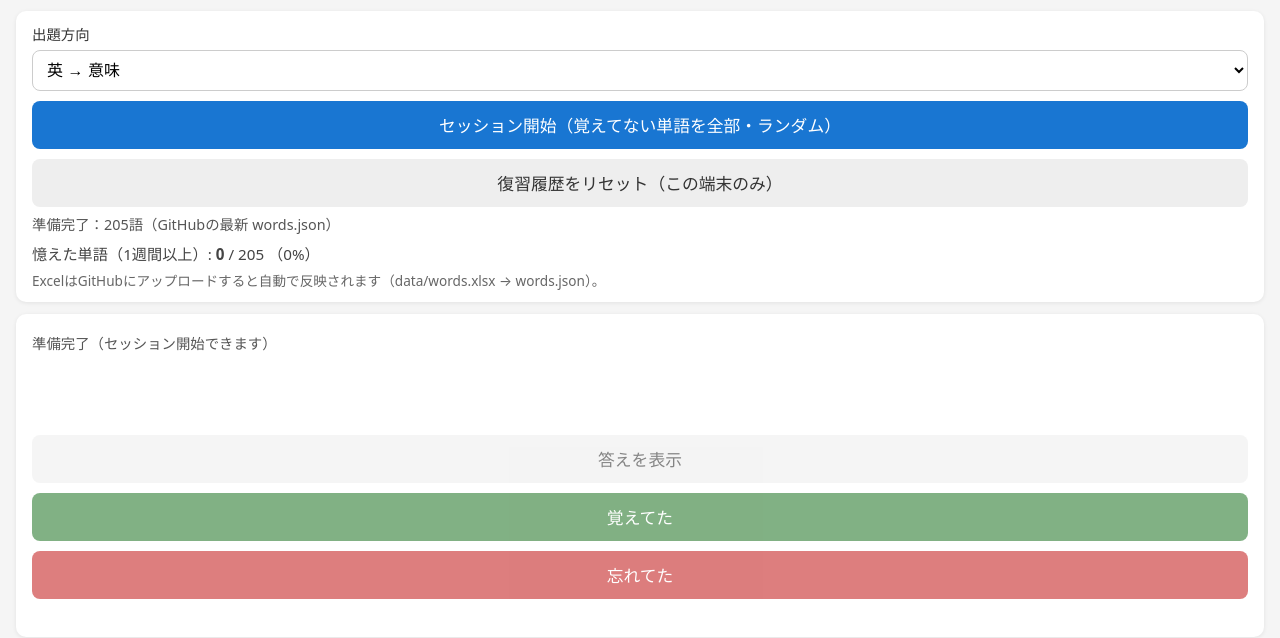
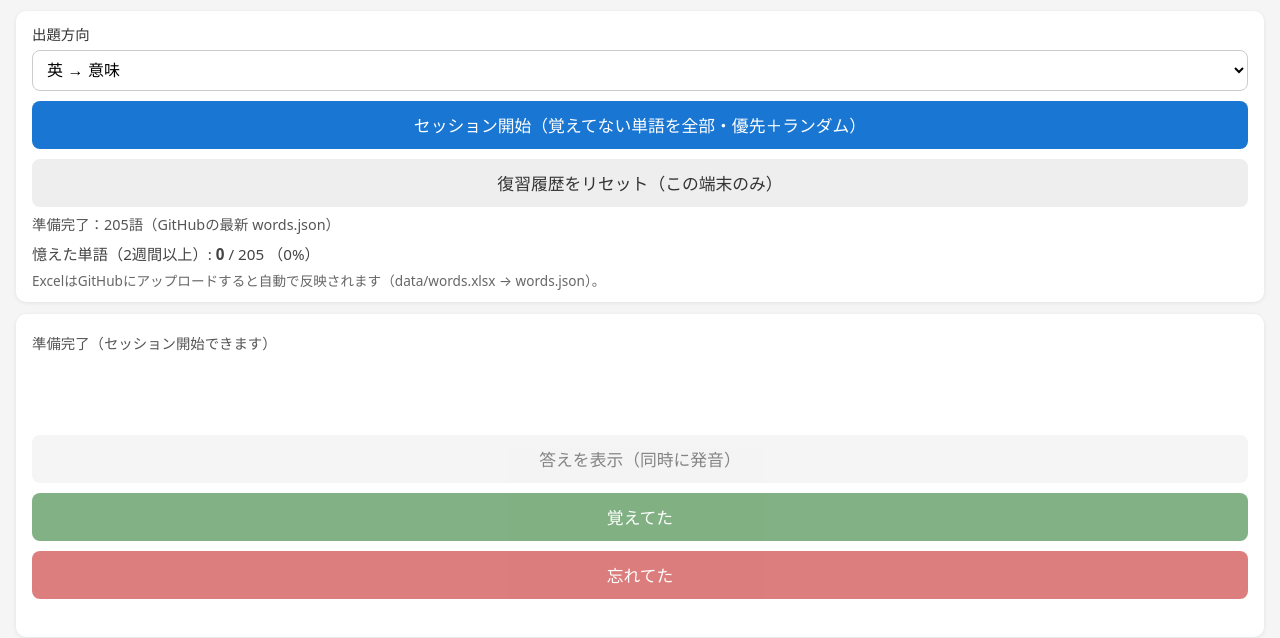
Before and after one commit to fugu99/vocab-remember-app, a plain HTML site: page index.html in a window 1280 px wide. Shown: the part 62-700 px from the top of the page. Drawn offline with Linux system fonts and the light colour scheme.

Commit message:
Update index.html

```diff
--- a/index.html
+++ b/index.html
@@ -34,14 +34,13 @@
       <option value="meaning-to-en">意味 → 英</option>
     </select>
 
-    <button class="primary" id="startBtn">セッション開始（覚えてない単語を全部・ランダム）</button>
+    <button class="primary" id="startBtn">セッション開始（覚えてない単語を全部・優先＋ランダム）</button>
     <button class="secondary" id="resetBtn">復習履歴をリセット（この端末のみ）</button>
 
     <div class="status" id="setupStatus">準備中...</div>
 
-    <!-- ★追加：統計表示 -->
     <div class="stats" id="statsLine">
-      憶えた単語（1週間以上）: <b id="learnedCount">0</b> / <span id="totalCount">0</span>
+      憶えた単語（2週間以上）: <b id="learnedCount">0</b> / <span id="totalCount">0</span>
       （<span id="learnedPct">0</span>%）
     </div>
 
@@ -52,7 +51,7 @@
     <div class="status" id="sessionStatus">-</div>
     <div class="prompt" id="prompt"></div>
 
-    <button class="secondary" id="showAnswerBtn" disabled>答えを表示</button>
+    <button class="secondary" id="showAnswerBtn" disabled>答えを表示（同時に発音）</button>
 
     <div class="answer" id="answerBox">
       <div id="answerWord"></div>
```
